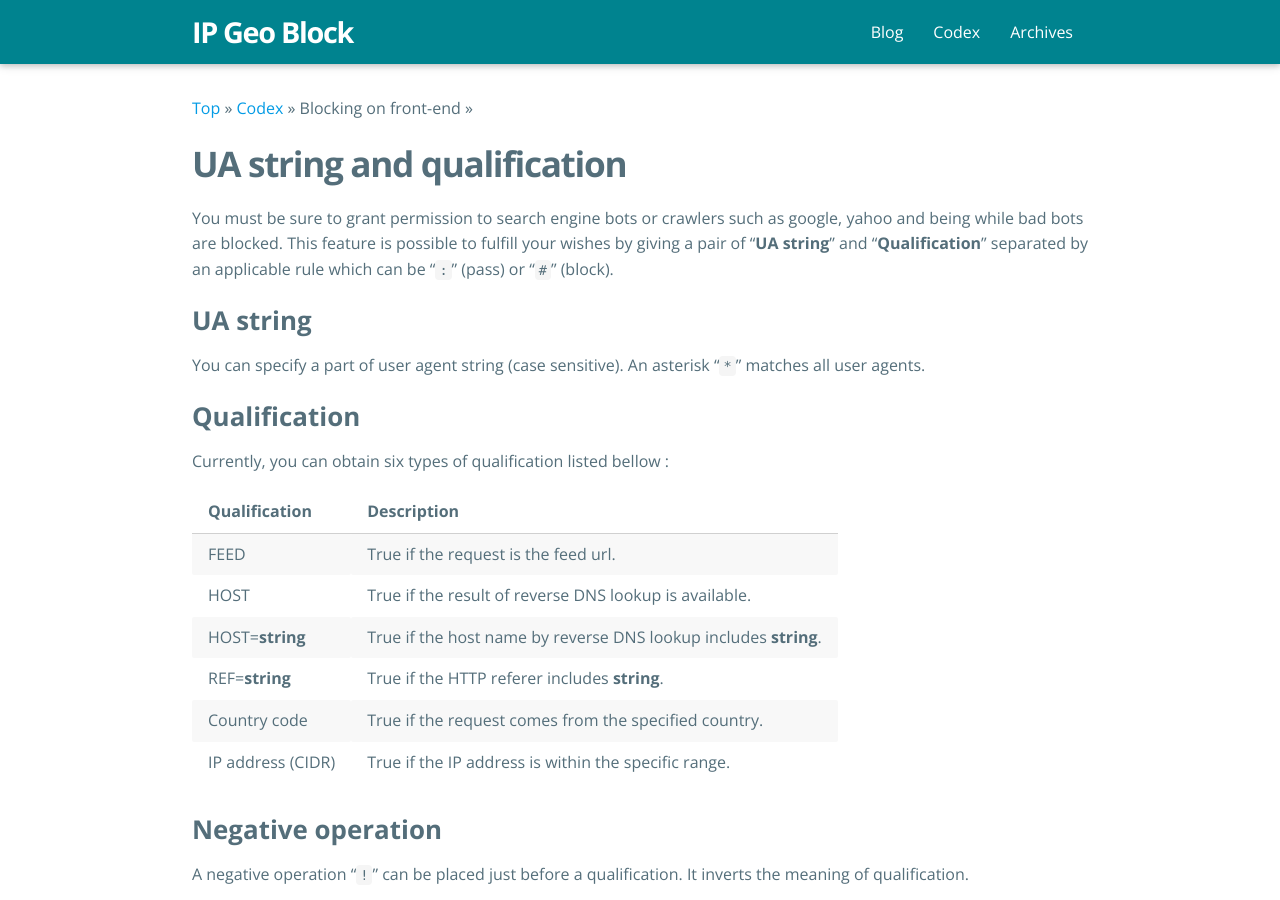
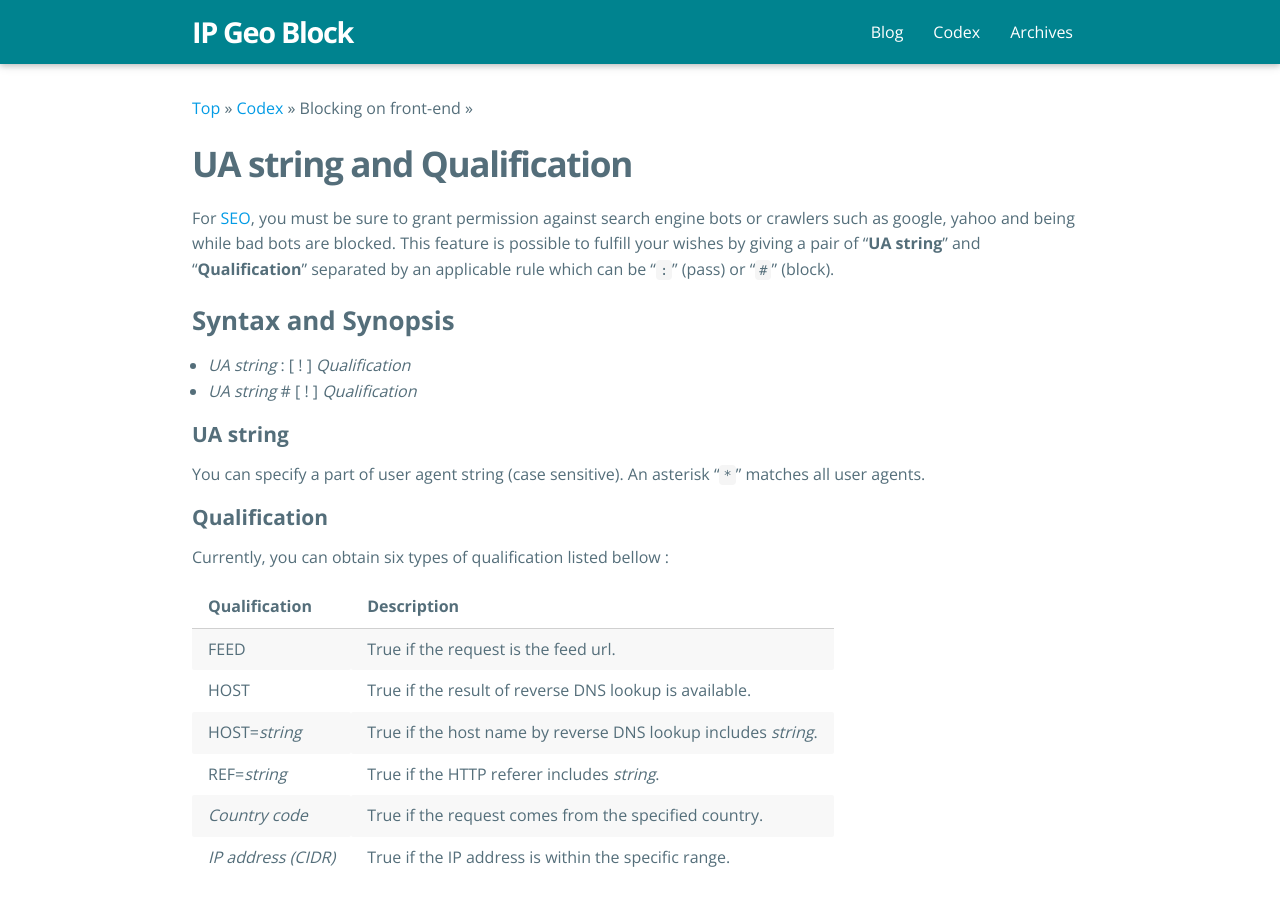
Before and after one commit to tokkonopapa/WordPress-IP-Geo-Block, a Jekyll site: the page built from _codex/04. Blocking on front-end/03/ua-string-and-qualification.md, in a window 1280 px wide and 900 px high. Built offline with Jekyll 4.4.1, drawn with Linux system fonts in a browser that asks for light colours; some web fonts are replaced.

Commit message:
Update codex.

```diff
--- a/_codex/04. Blocking on front-end/03/ua-string-and-qualification.md
+++ b/_codex/04. Blocking on front-end/03/ua-string-and-qualification.md
@@ -2,33 +2,39 @@
 layout: page
 category: codex
 section: blocking on front-end
-title: UA string and qualification
+title: UA string and Qualification
 ---
 
-You must be sure to grant permission to search engine bots or crawlers such as
-google, yahoo and being while bad bots are blocked. This feature is possible to
-fulfill your wishes by giving a pair of "**UA string**" and "**Qualification**"
-separated by an applicable rule which can be "`:`" (pass) or "`#`" (block).
+For [SEO][SEO-WIKI], you must be sure to grant permission against search engine
+bots or crawlers such as google, yahoo and being while bad bots are blocked.
+This feature is possible to fulfill your wishes by giving a pair of
+"**UA string**" and "**Qualification**" separated by an applicable rule which
+can be "`:`" (pass) or "`#`" (block).
 
-### UA string ###
+### Syntax and Synopsis ###
+
+* _UA string_ : [ ! ] _Qualification_
+* _UA string_ # [ ! ] _Qualification_
+
+#### UA string ####
 
 You can specify a part of user agent string (case sensitive). An asterisk "`*`"
 matches all user agents.
 
-### Qualification ###
+#### Qualification ####
 
 Currently, you can obtain six types of qualification listed bellow :
 
-| Qualification     | Description                                                      |
-|:------------------|:-----------------------------------------------------------------|
-| FEED              | True if the request is the feed url.                             |
-| HOST              | True if the result of reverse DNS lookup is available.           |
-| HOST=__string__   | True if the host name by reverse DNS lookup includes __string__. |
-| REF=__string__    | True if the HTTP referer includes __string__.                    |
-| Country code      | True if the request comes from the specified country.            |
-| IP address (CIDR) | True if the IP address is within the specific range.             |
+| Qualification       | Description                                                    |
+|:--------------------|:---------------------------------------------------------------|
+| FEED                | True if the request is the feed url.                           |
+| HOST                | True if the result of reverse DNS lookup is available.         |
+| HOST=_string_       | True if the host name by reverse DNS lookup includes _string_. |
+| REF=_string_        | True if the HTTP referer includes _string_.                    |
+| _Country code_      | True if the request comes from the specified country.          |
+| _IP address (CIDR)_ | True if the IP address is within the specific range.           |
 
-### Negative operation ###
+#### Negative operation ####
 
 A negative operation "`!`" can be placed just before a qualification. It inverts
 the meaning of qualification.
@@ -61,6 +67,7 @@ the meaning of qualification.
 - [Living with caching plugin][LivingCache]
 
 [IP-Geo-Block]: https://wordpress.org/plugins/ip-geo-block/ "WordPress › IP Geo Block « WordPress Plugins"
+[SEO-WIKI]:     https://en.wikipedia.org/wiki/Search_engine_optimization "Search engine optimization - Wikipedia"
 [BestPractice]: {{ '/codex/the-best-practice-of-target-settings.html' | prepend: site.baseurl }} "The best practice of target settings | IP Geo Block"
 [Overview]:     {{ '/codex/overview.html'                             | prepend: site.baseurl }} "Overview | IP Geo Block"
 [LivingCache]:  {{ '/codex/living-with-caching-plugin.html'           | prepend: site.baseurl }} "Living with caching plugin | IP Geo Block"
```
Also changed, not shown: _codex/04. Blocking on front-end/01/overview.md (+4 -0 lines), _codex/04. Blocking on front-end/02/living-with-caching-plugin.md (+7 -4 lines), img/2016-11/ValidationTarget.png (added).
